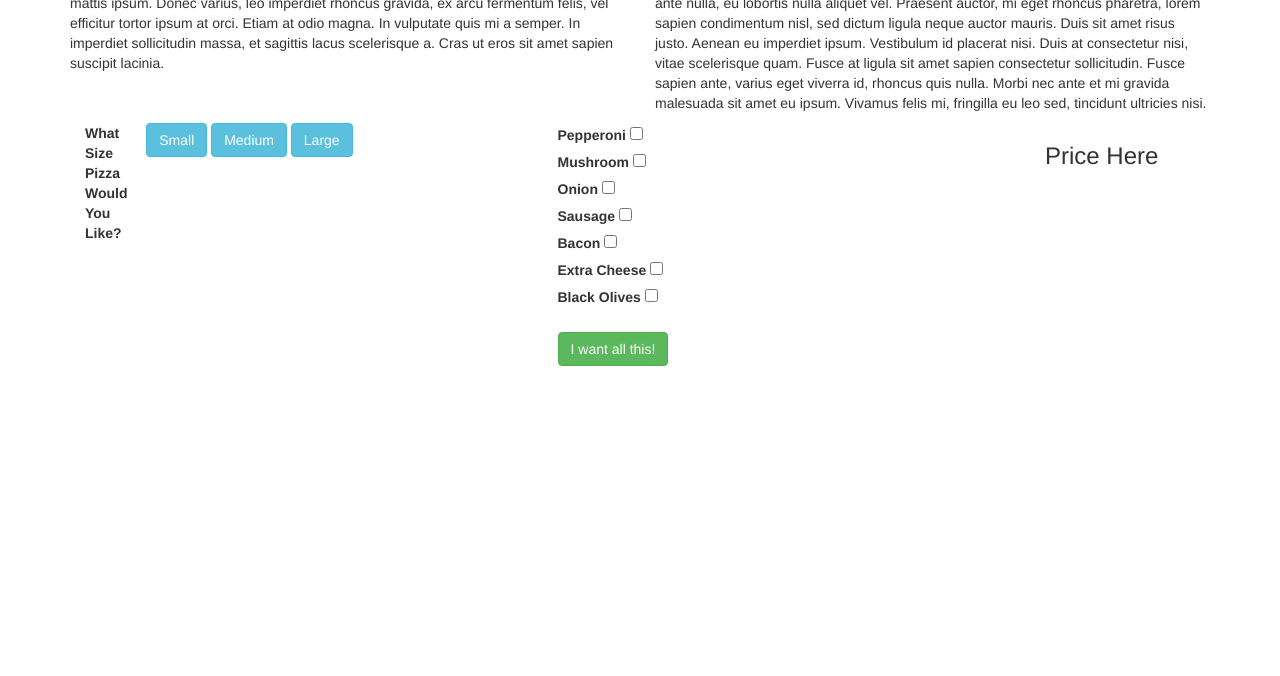
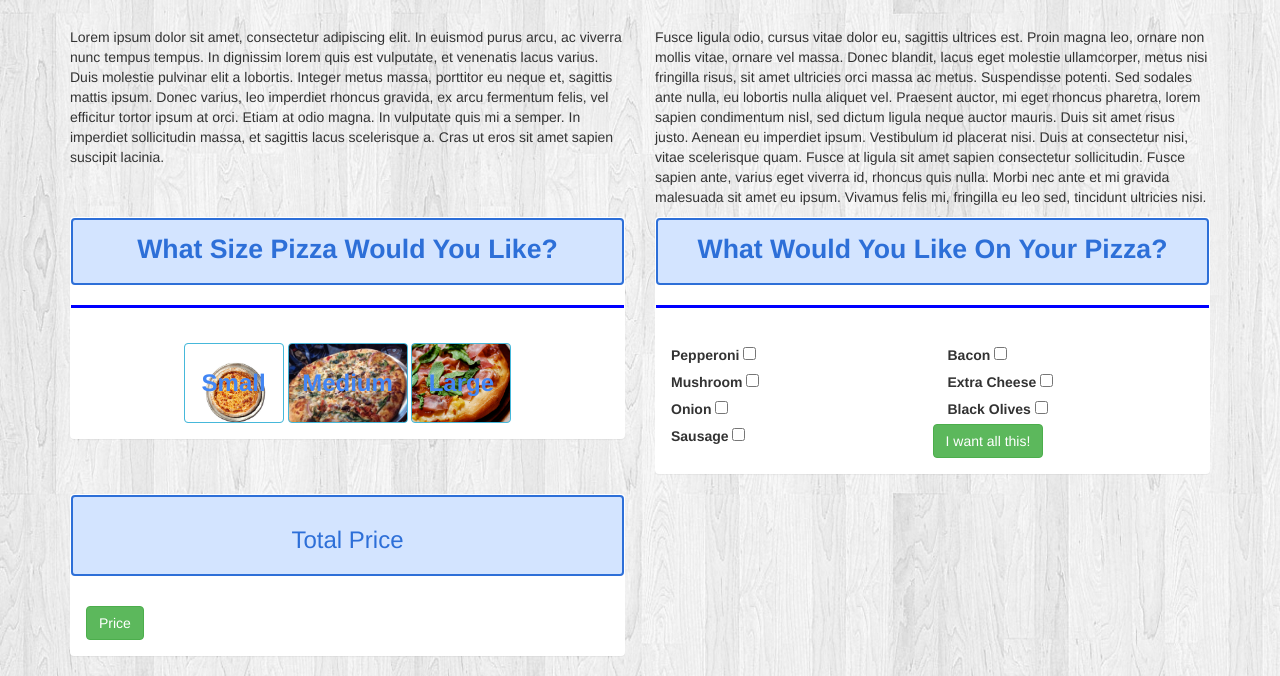
Before and after one commit to elan0baharie/pizzashop, a plain HTML site: page index.html in a window 1280 px wide. Shown: the part 213-889 px from the top of the page. Before the commit the page ends 800 px from the top, so only its background shows below. Drawn offline with Linux system fonts and the light colour scheme.

Commit message:
styling added price posts to correct div

```diff
--- a/css/styles.css
+++ b/css/styles.css
@@ -0,0 +1,71 @@
+body {
+  width: 100%;
+  height: 100%;
+  background-image: url(../img/bgtile.png);
+}
+
+hr {
+  border-color: blue;
+  border-width: 3px;
+}
+
+.jumbotron {
+  background-image: url(../img/panorama.jpg);
+  color: #cc1202;
+  font-size: 80px;
+  font-style: bold;
+  text-align: center;
+  font-family: cursive;
+}
+
+.sizebtns {
+  text-align: center;
+}
+
+.panel-heading {
+  text-align: center;
+  font-size: 20pt;
+  color: #2d6fd8;
+  background-color: #d3e4ff;
+  border: 2px solid #2d6fd8;
+  border-radius: 4px;
+}
+
+.pz-div1 {
+  width: 100px;
+  height: 80px;
+  background-image: url(../img/Small-Pizza.jpg);
+  background-size: cover;
+  color: #4286f4;
+  font-weight: bold;
+  font-size: 18pt;
+
+}
+
+.pz-div2 {
+  width: 120px;
+  height: 80px;
+  background-image: url(../img/med-pizza.jpg);
+  background-size: cover;
+  color: #4286f4;
+  font-weight: bold;
+  font-size: 18pt;
+
+}
+
+.pz-div3 {
+  width: 100px;
+  height: 80px;
+  background-image: url(../img/Fancy-Pizza.jpg);
+  background-size: cover;
+  color: #4286f4;
+  font-weight: bold;
+  font-size: 18pt;
+
+}
+
+#costBox {
+  color: green;
+  font-size: 18px;
+  font-weight: bolder;
+}
--- a/index.html
+++ b/index.html
@@ -12,7 +12,7 @@
     <div class="container">
       <div class="row">
         <div class="jumbotron">
-          It's Pizzatime
+          It's Pizzatime!
         </div>
         <div class="col-lg-6">
           <p>Lorem ipsum dolor sit amet, consectetur adipiscing elit. In euismod purus arcu, ac viverra nunc tempus tempus. In dignissim lorem quis est vulputate, et venenatis lacus varius. Duis molestie pulvinar elit a lobortis. Integer metus massa, porttitor eu neque et, sagittis mattis ipsum. Donec varius, leo imperdiet rhoncus gravida, ex arcu fermentum felis, vel efficitur tortor ipsum at orci. Etiam at odio magna. In vulputate quis mi a semper. In imperdiet sollicitudin massa, et sagittis lacus scelerisque a. Cras ut eros sit amet sapien suscipit lacinia.</p>
@@ -23,63 +23,87 @@
       </div><!--Row Div-->
 
       <div class="row">
-        <div class="col-lg-5">
+        <div class="col-md-6">
           <form id="size-form">
-            <div class="form-group">
-              <label class="col-sm-2 col-form-label">What Size Pizza Would You Like?</label>
-              <button id="btnSml" class="btn btn-info" type="button">Small</button>
-              <button id="btnMed" class="btn btn-info" type="button">Medium</button>
-              <button id="btnLrg" class="btn btn-info" type="button">Large</button>
+            <div class="form-group panel">
+              <div class="panel-heading">
+                <label class="col-form-label">What Size Pizza Would You Like?</label>
+              </div>
+              <hr>
+              <div class="panel-body sizebtns">
+                <button id="btnSml" class="btn btn-info pz-div1" type="button">Small</button>
+                <button id="btnMed" class="btn btn-info pz-div2" type="button">Medium</button>
+                <button id="btnLrg" class="btn btn-info pz-div3" type="button">Large</button>
+              </div>
             </div>
           </form>
         </div>
-        <div class="col-lg-5">
+        <div class="col-md-6">
+          <div class="form-group panel">
+            <div class="panel-heading">
+              <label class="col-form-label">What Would You Like On Your Pizza?</label>
+            </div>
+            <hr>
+            <div class="panel-body">
               <form id="toppng-form">
+                <div class="row">
+                  <div class="col-sm-6">
                     <div class="form-check form-check-inline">
                       <label class="form-check-label" for="pepChck">Pepperoni
-                <input class="form-check-input" type="checkbox" name="toppng-lst" id="pepChck" value="pepperoni">
+                        <input class="form-check-input" type="checkbox" name="toppng-lst" id="pepChck" value="3">
                       </label>
                     </div>
                     <div class="form-check form-check-inline">
                       <label class="form-check-label" for="mushChck">Mushroom
-                <input class="form-check-input" type="checkbox" name="toppng-lst" id="mushChck" value="mushroom">
+                        <input class="form-check-input" type="checkbox" name="toppng-lst" id="mushChck" value="2">
                       </label>
                     </div>
                     <div class="form-check form-check-inline">
                       <label class="form-check-label" for="onionChck">Onion
-                <input type="checkbox" name="toppng-lst" id="onionChck" value="onion">
+                        <input type="checkbox" name="toppng-lst" id="onionChck" value="1">
                       </label>
                     </div>
                     <div class="form-check form-check-inline">
                       <label class="form-check-label" for="ssgChck">Sausage
-                <input type="checkbox" name="toppng-lst" id="ssgChck" value="sausage">
+                        <input type="checkbox" name="toppng-lst" id="ssgChck" value="3">
                       </label>
                     </div>
+                  </div>
+                  <div class="col-sm-6">
                     <div class="form-check form-check-inline">
                       <label class="form-check-label" for="bcnChck">Bacon
-                <input type="checkbox" name="toppng-lst" id="bcnChck" value="bacon">
+                        <input type="checkbox" name="toppng-lst" id="bcnChck" value="3">
                       </label>
                     </div>
                     <div class="form-check form-check-inline">
                       <label class="form-check-label" for="czChck">Extra Cheese
-                <input type="checkbox" name="toppng-lst" id="czChck" value="xtrCheese">
+                        <input type="checkbox" name="toppng-lst" id="czChck" value="2">
                       </label>
                     </div>
                     <div class="form-check form-check-inline">
                       <label class="form-check-label" for="olvChck">Black Olives
-                <input type="checkbox" name="toppng-lst" id="olvChck" value="blackOlive">
+                        <input type="checkbox" name="toppng-lst" id="olvChck" value="2">
                       </label>
                     </div>
-            <br>
+                  </div>
                   <button class="btn btn-success" id="topBtn" type="submit">I want all this!</button>
                 </form>
               </div>
-        <div class="col-lg-2">
+            </div>
+          </div>
+        </div>
+        <div class="col-md-6">
+          <div class="form-group panel">
+            <div class="form-group panel-heading">
+              <h3>Total Price</h3>
+            </div>
+            <div class="panel-body">
               <form id="price-form">
-            <div class="form-group">
-              <h3 id="costBox">Price Here</h3>
+                <div id="costBox"></div>
+                <button class="btn btn-success" type="submit">Price</button>
+              </form>
             </div>
-          </form>
+          </div>
         </div>
       </div><!--Row Div-->
     </div><!--Container Div-->
--- a/js/scripts.js
+++ b/js/scripts.js
@@ -1,28 +1,20 @@
 //U.I.
-function guestPizza(size, ingrd, price)  {
+function guestPizza(size, price)  {
   this.size = {sm: 8, med: 10, lg: 14},
-  this.toppings = {pepperoni: 3, mushroom: 2, onion: 1, sausage: 3, bacon: 3, xtrCheese: 2, blackOlive: 2},
   this.tempCostHold = 0;
   this.finalPrice = 0;
   this.topDetect = function () {
-    var selections = [];
+
     var topArray = document.getElementsByName('toppng-lst');
-    console.log(topArray);
       for(var i = 0; i < topArray.length; i++) {
         if(topArray[i].checked) {
-          selections.push(topArray[i].value);
+          console.log(parseInt(topArray[i].value));
+          this.tempCostHold = this.tempCostHold + parseInt(topArray[i].value);
         }
       };
-      console.log(selections);
-      return selections;
+      return this.tempCostHold;
   }
 }
-//
-// guestPizza.prototype.tempPrice = function (szPref, topSum) {
-//   this.
-// };
-
-
 
 //B.L.
 
@@ -32,25 +24,34 @@ $(document).ready(function() {
 
   $("#btnSml").click(function(event) {
     event.preventDefault();
-    newGuestPizza.tempCostHold =newGuestPizza.size.sm;
+    newGuestPizza.tempCostHold = newGuestPizza.size.sm;
+    console.log(newGuestPizza.tempCostHold);
   });// Small Pizza Size btn
 
   $("#btnMed").click(function(event) {
     event.preventDefault();
-    console.log(newGuestPizza.size.med);
+    newGuestPizza.tempCostHold = newGuestPizza.size.med;
+    console.log(newGuestPizza.tempCostHold);
   });// Med Pizza Size btn
 
   $("#btnLrg").click(function(event) {
     event.preventDefault();
-    console.log(newGuestPizza.size.lg);
+    newGuestPizza.tempCostHold = newGuestPizza.size.lg;
+    console.log(newGuestPizza.tempCostHold);
   });// Lg Pizza Size btn
 
   $("#toppng-form").submit(function(event) {
     event.preventDefault();
-    newGuestPizza.topDetect();
+    newGuestPizza.finalPrice = newGuestPizza.topDetect();
+    return newGuestPizza.finalPrice;
+  });
+
+  $("#price-form").submit(function(event) {
+    event.preventDefault();
+    $("#costBox").text(newGuestPizza.finalPrice);
+
+
 
   });
 
-
-
 });// Doc Ready
```
Also changed, not shown: img/bgtile.jpg (added), img/bgtile.png (added), img/panorama.jpg (added), 1 other file. Lines whose indentation alone changed are shown as unchanged.
